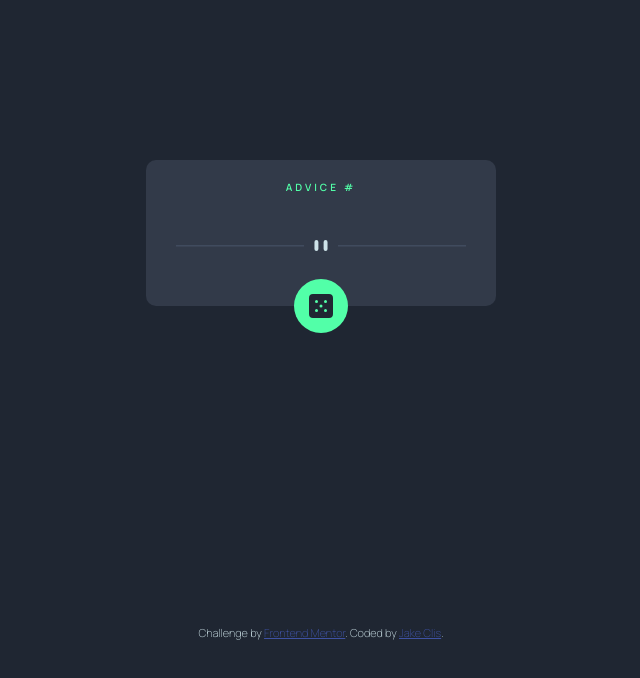
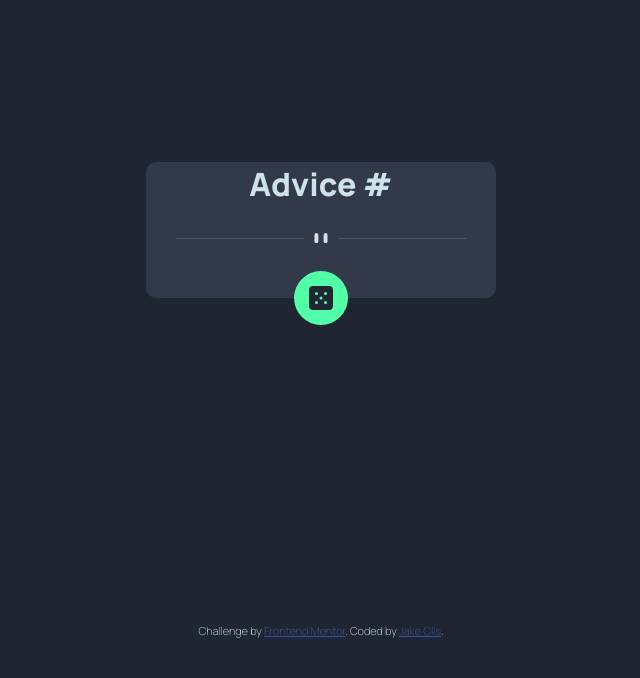
Before and after one commit to clispy1/Advice-Generator-App, a plain HTML site: page index.html in a window 1280 px wide. Shown: the whole page, without its empty margins (319-959 px from the left). Drawn offline with Linux system fonts and the light colour scheme; no server answers.

Commit message:
Update index.html

```diff
--- a/index.html
+++ b/index.html
@@ -19,27 +19,28 @@
 </head>
 <body>
 
+  <main>
   <div class="container">
 
     <div class="card">
 
-      <h2 class="advice-id">
+      <h1 class="advice-id">
         Advice #<span class="id"></span>
-      </h2>
+      </h1>
 
       <p class="desc"></p>
 
       <div class="pause-img">
       <img src="./images/pattern-divider-desktop.svg" alt="">
-      </div>
+     </div>
       <button class="change"><img src="./images/icon-dice.svg" alt=""></button>
     </div>
 
   </div>
-
-  <div class="attribution">
+  </main>
+  <footer class="attribution">
     Challenge by <a href="https://www.frontendmentor.io?ref=challenge" target="_blank">Frontend Mentor</a>.
     Coded by <a href="#">Jake Clis</a>.
-  </div>
+  </footer>
 </body>
 </html>
```
